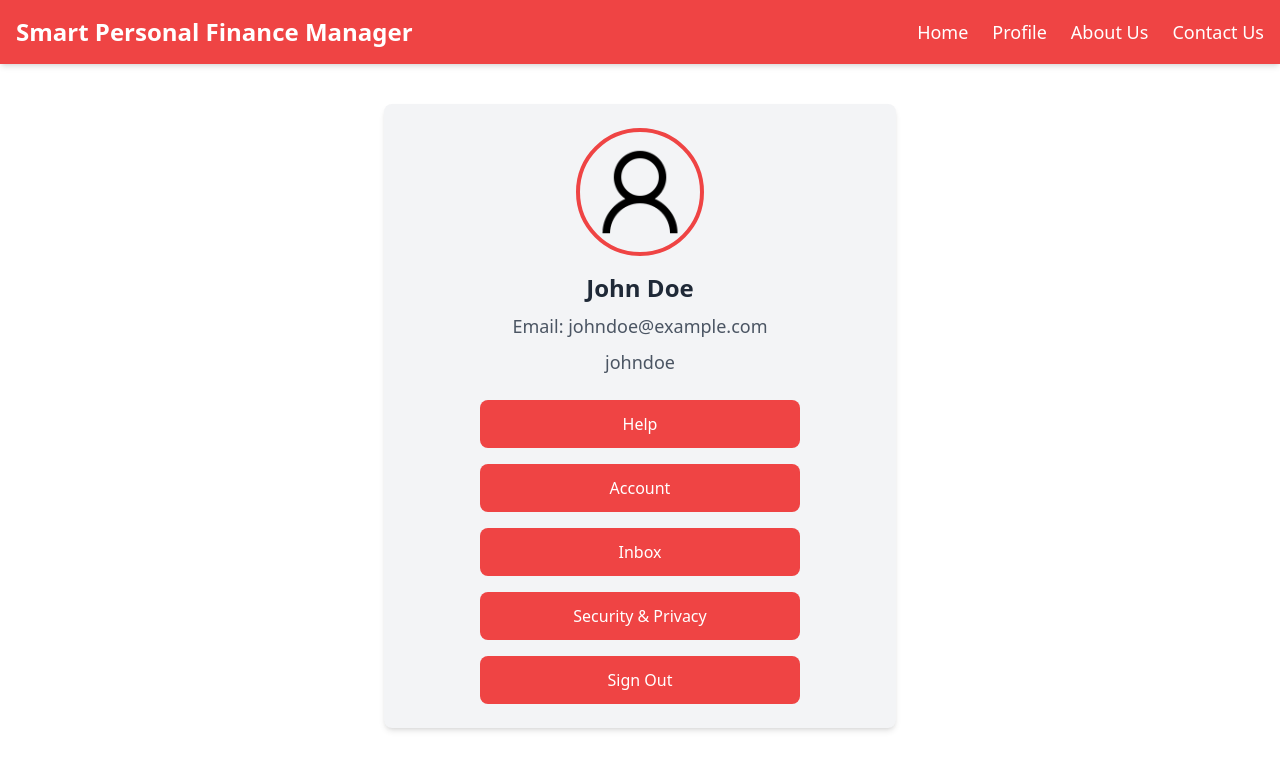
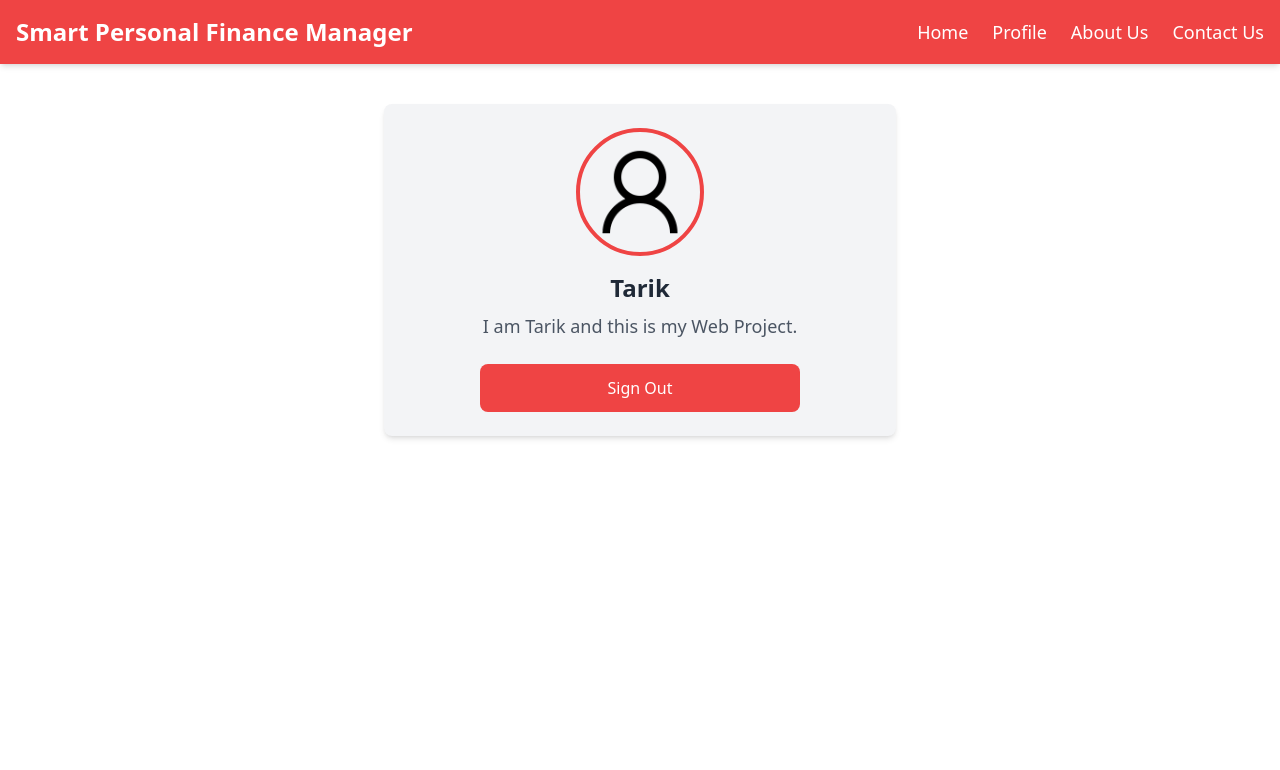
Before and after one commit to anespiki/SPFM, a React (Create React App) app in the folder frontend/: page /profile in a window 1280 px wide. Shown: the top 770 px of the page. Built offline with nearby package versions, Linux system fonts and the light colour scheme.

Commit message:
Finished Project

```diff
--- a/frontend/src/components/ProfilePage.jsx
+++ b/frontend/src/components/ProfilePage.jsx
@@ -24,17 +24,12 @@ const ProfilePage = () => {
 
         {/* Profile Information */}
         <div className="profile-info">
-          <h1 className="profile-title">John Doe</h1>
-          <p className="profile-email">Email: johndoe@example.com</p>
-          <p className="profile-bio">johndoe</p>
+          <h1 className="profile-title">Tarik</h1>
+          <p className="profile-bio">I am Tarik and this is my Web Project.</p>
         </div>
 
         {/* Buttons Section */}
         <div className="profile-buttons">
-          <button className="profile-button">Help</button>
-          <button className="profile-button">Account</button>
-          <button className="profile-button">Inbox</button>
-          <button className="profile-button">Security & Privacy</button>
           <button className="profile-button" onClick={handleLogout}>Sign Out</button>
         </div>
       </div>
```
Also changed, not shown: frontend/src/styles/home-page.css (line endings or trailing spaces).
